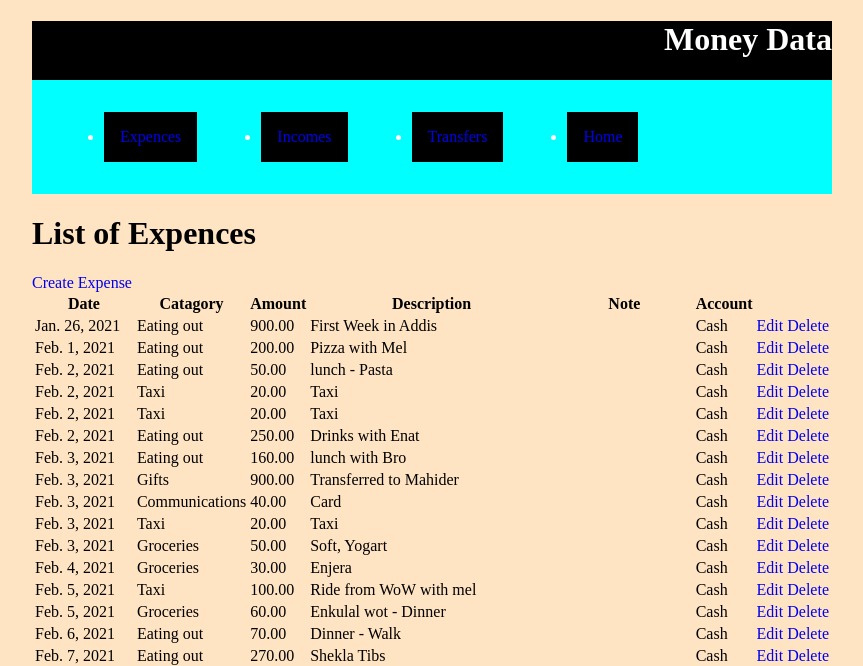
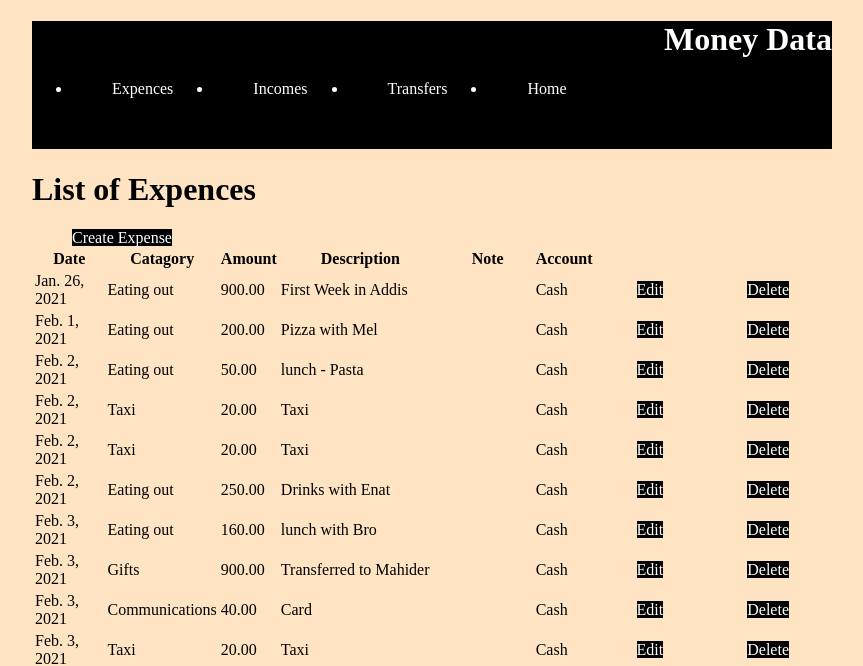
Before and after one commit to ZemichaelMD/Money-Data, a Django app: page / in a window 1280 px wide. Shown: the top 666 px of the page, without its empty margins (208-1071 px from the left). Run offline with Django 3.2, Linux system fonts and the light colour scheme; data comes from the database, SQL or seed files in the repository.

Commit message:
fixed up the css

```diff
--- a/mymoney/static/css/base_style.css
+++ b/mymoney/static/css/base_style.css
@@ -10,19 +10,15 @@ header {
     color: white;
     min-height: 8rem;
 }
-ul {text-decoration: none;
-    background: aqua;
-    display: flex;
+ul {display: flex;
     min-height: 2rem;
     min-width: auto;
 }
-a{
+
+a  {
     text-decoration: none;
-}
-li  {
-    text-decoration: none;
-    margin: 2rem;
-    padding: 1rem;
+    margin: 2.5rem;
+    min-height: 2rem;
     background: black;
     color: white;
 }
```
